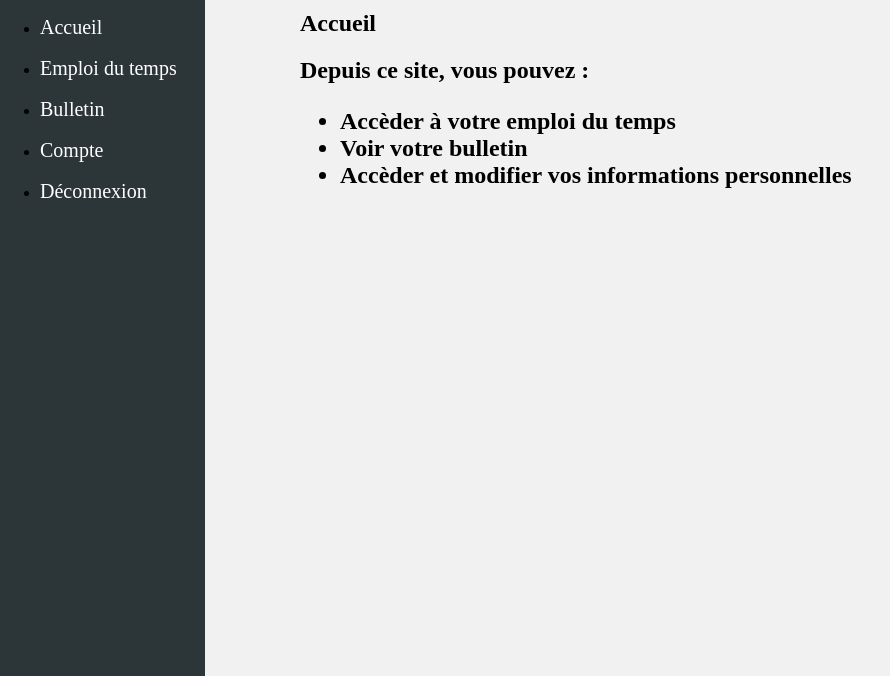
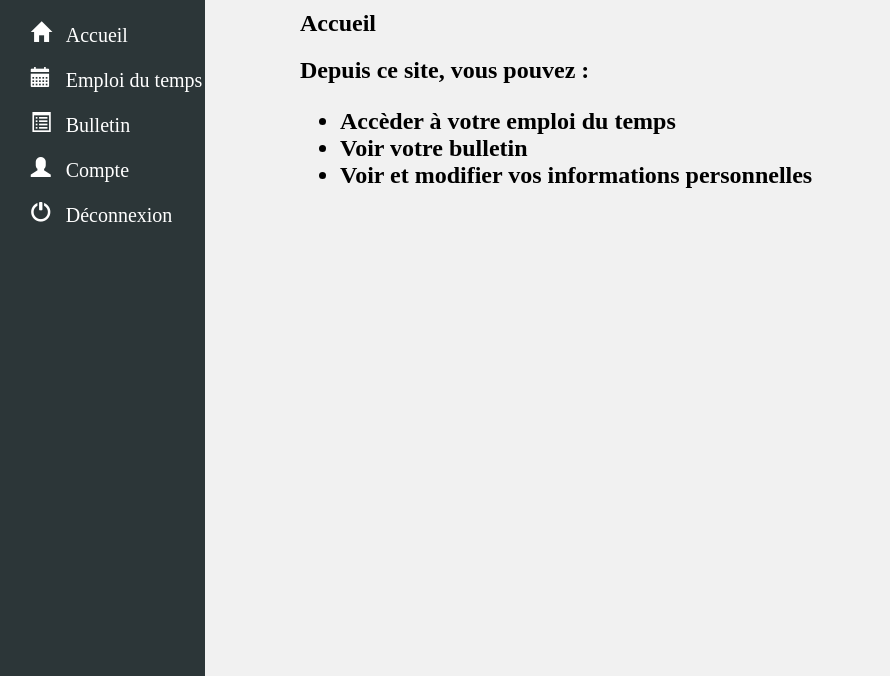
Before and after one commit to SLAM5-MARGO-groupe3-4/site_margo, a PHP site: page /accueil.php in a window 1280 px wide. Shown: the part 70-746 px from the top of the page, without its empty margins (0-890 px from the left). Run offline with PHP 8.4, Linux system fonts and the light colour scheme; the visitor is signed in with stand-in values (Sample User, id 1).

Commit message:
Modif CSS Joli boutons

```diff
--- a/site_margo/accueil.php
+++ b/site_margo/accueil.php
@@ -28,7 +28,7 @@ require_once('include/head.php');
         </aside>
         <section>
             <h1>Accueil</h1>
-            <h2>Depuis ce site, vous pouvez :<ul><li>Accèder à votre emploi du temps</li><li>Voir votre bulletin</li><li>Accèder et modifier vos informations personnelles</li></ul></h2>
+            <h2>Depuis ce site, vous pouvez :<ul><li>Accèder à votre emploi du temps</li><li>Voir votre bulletin</li><li>Voir et modifier vos informations personnelles</li></ul></h2>
         </section>
         <footer>
             <p>LAURENT - LE ROUX - NOULET - URBAIN | Copyright 2014-2015</p>
--- a/site_margo/css/style.css
+++ b/site_margo/css/style.css
@@ -1,3 +1,42 @@
+@font-face {
+    font-family:'Bootstrap';
+    src: url('fonts/glyphicons-halflings-regular.eot');
+    src: url('fonts/glyphicons-halflings-regular.eot?#iefix') format('embedded-opentype'),
+        url('fonts/glyphicons-halflings-regular.svg') format('svg'),
+        url('fonts/glyphicons-halflings-regular.ttf') format('truetype'),
+        url('fonts/glyphicons-halflings-regular.woff') format('woff');
+}
+
+.home:before{
+    font-family: 'Bootstrap';
+    content:"\e021";
+    padding-right: 10px;
+}
+
+.calendar:before{
+    font-family: 'Bootstrap';
+    content:"\e109";
+    padding-right: 10px;
+}
+
+.list:before{
+    font-family: 'Bootstrap';
+    content:"\e032";
+    padding-right: 10px;
+}
+
+.user:before{
+    font-family: 'Bootstrap';
+    content:"\e008";
+    padding-right: 10px;
+}
+
+.off:before{
+    font-family: 'Bootstrap';
+    content:"\e017";
+    padding-right: 10px;
+}
+
 body{
     margin:0px;
     background:#fff;
@@ -108,5 +147,11 @@ a, a:active{
     font-size: 20;
 }
 a:active{
-    color:green
+    color:green;
 }
+
+/*Menu*/
+.menu{
+    margin-left: 15%;
+    margin-top: 10%;
+}
--- a/site_margo/include/head.php
+++ b/site_margo/include/head.php
@@ -10,3 +10,6 @@ require_once('connexion.php');
 ?>
 <script type="text/javascript" src="../js/verif.js"></script>
 <link type="text/css" rel="stylesheet" href="../css/style.css">
+
+<!-- Latest compiled and minified CSS -->
+<!--<link rel="stylesheet" href="https://maxcdn.bootstrapcdn.com/bootstrap/3.3.1/css/bootstrap.min.css">-->
--- a/site_margo/include/menu.php
+++ b/site_margo/include/menu.php
@@ -1,47 +1,46 @@
 <script type="text/javascript" src="../js/verif.js"></script>
 <link type="text/css" rel="stylesheet" href="../css/style.css">
 <?php
-
 //function menu($niv) {
 
 $niv = $_SESSION['niveauAcces'];
 
-$accueil = '<ul><li><a href="accueil.php" > Accueil </a></li>';
-$edt = '<li><a href="emploiDuTemps.php" > Emploi du temps </a></li>';
-$bul = '<li><a href="" > Bulletin </a></li>';
-$compte = '<li><a href="compte.php" > Compte </a></li>';
-$deco = '<li><a href="deconnexion.php" > Déconnexion </a></li></ul>';
+$accueil = '<div class="menu"><a href="accueil.php" class="home"> Accueil </a></br>';
+$edt = '<a href="emploiDuTemps.php" class="calendar"> Emploi du temps </a></br>';
+$bul = '<a href="" class="list"> Bulletin </a></br>';
+$compte = '<a href="compte.php" class="user"> Compte </a></br>';
+$deco = '<a href="deconnexion.php" class="off"> Déconnexion </a></br></div>';
 
 switch ($niv) {
     case 1 : // Etudiants
         //Accueil
-        echo $accueil .'<br />';
+        echo $accueil . '<br />';
         // emploi du temps
-        echo $edt .'<br />';
+        echo $edt . '<br />';
         // bulletin
-        echo $bul .'<br />';
-        echo $compte .'<br />';
-        echo $deco .'<br />';
+        echo $bul . '<br />';
+        echo $compte . '<br />';
+        echo $deco . '<br />';
         break;
     case 2 : // Professeurs
-        echo $accueil.'<br>';
-        echo $edt.'<br>';
-        echo $bul.'<br>';
-        echo $compte.'<br>';
-        echo $deco.'<br>';
+        echo $accueil . '<br>';
+        echo $edt . '<br>';
+        echo $bul . '<br>';
+        echo $compte . '<br>';
+        echo $deco . '<br>';
         break;
     case 3 : //Techniciens
-        echo $accueil.'<br>';
-        echo $edt.'<br>';
-        echo $compte.'<br>';
-        echo $deco.'<br>';
+        echo $accueil . '<br>';
+        echo $edt . '<br>';
+        echo $compte . '<br>';
+        echo $deco . '<br>';
         break;
     case 4 : //Admin
-        echo $accueil.'<br>';
-        echo $edt.'<br>';
-        echo $bul.'<br>';
-        echo $compte.'<br>';
-        echo $deco.'<br>';
+        echo $accueil . '<br>';
+        echo $edt . '<br>';
+        echo $bul . '<br>';
+        echo $compte . '<br>';
+        echo $deco . '<br>';
         break;
     default : //si lolo a pas fait son taff
         echo 'Il y a un problème avec votre compte, merci de contacter l\'<a href="mailto:toto@gmail.com?subject=PbNivAcces">administrateur</a>';
```
Also changed, not shown: site_margo/css/fonts/glyphicons-halflings-regular.ttf (added), site_margo/css/fonts/glyphicons-halflings-regular.woff (added), 2 other files.
